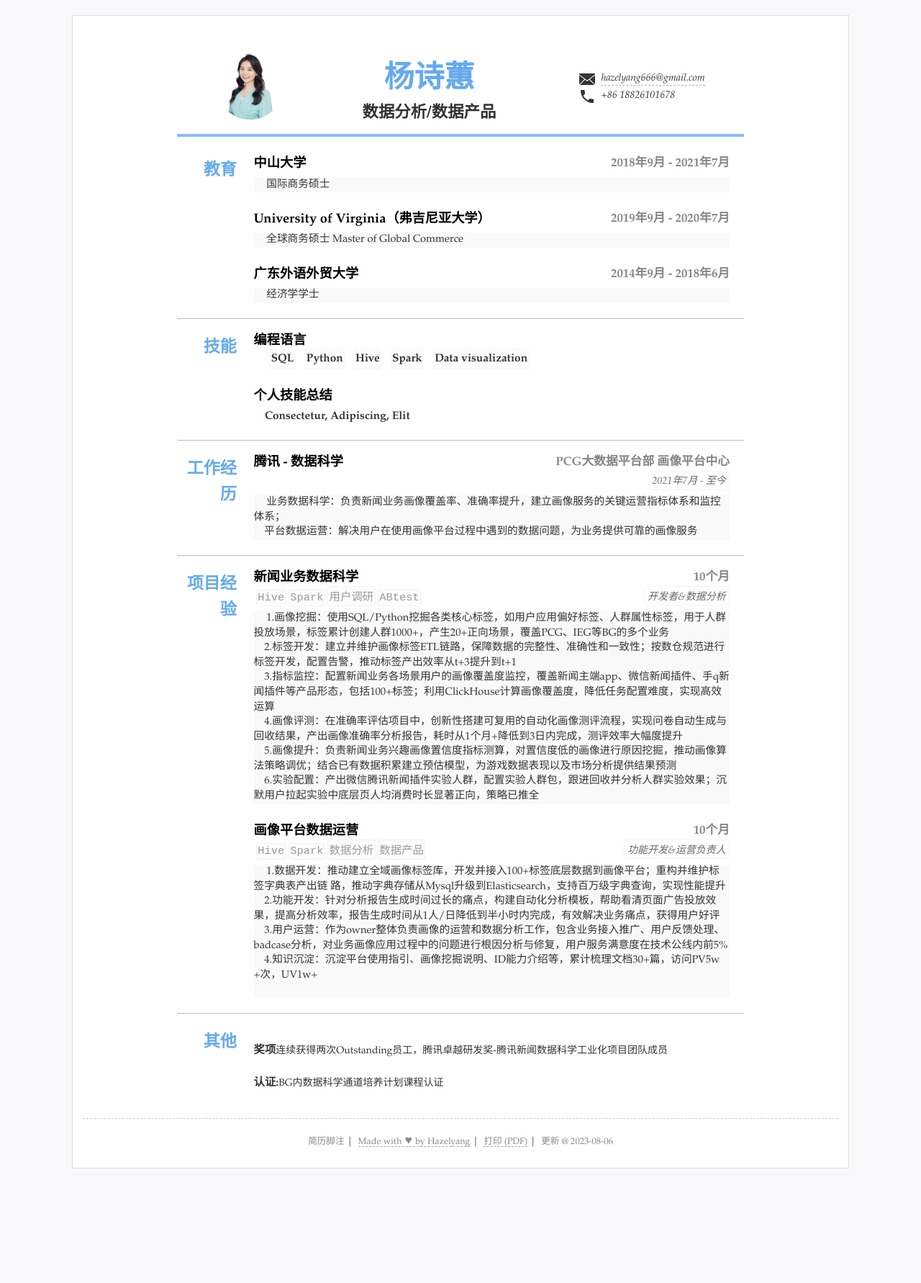
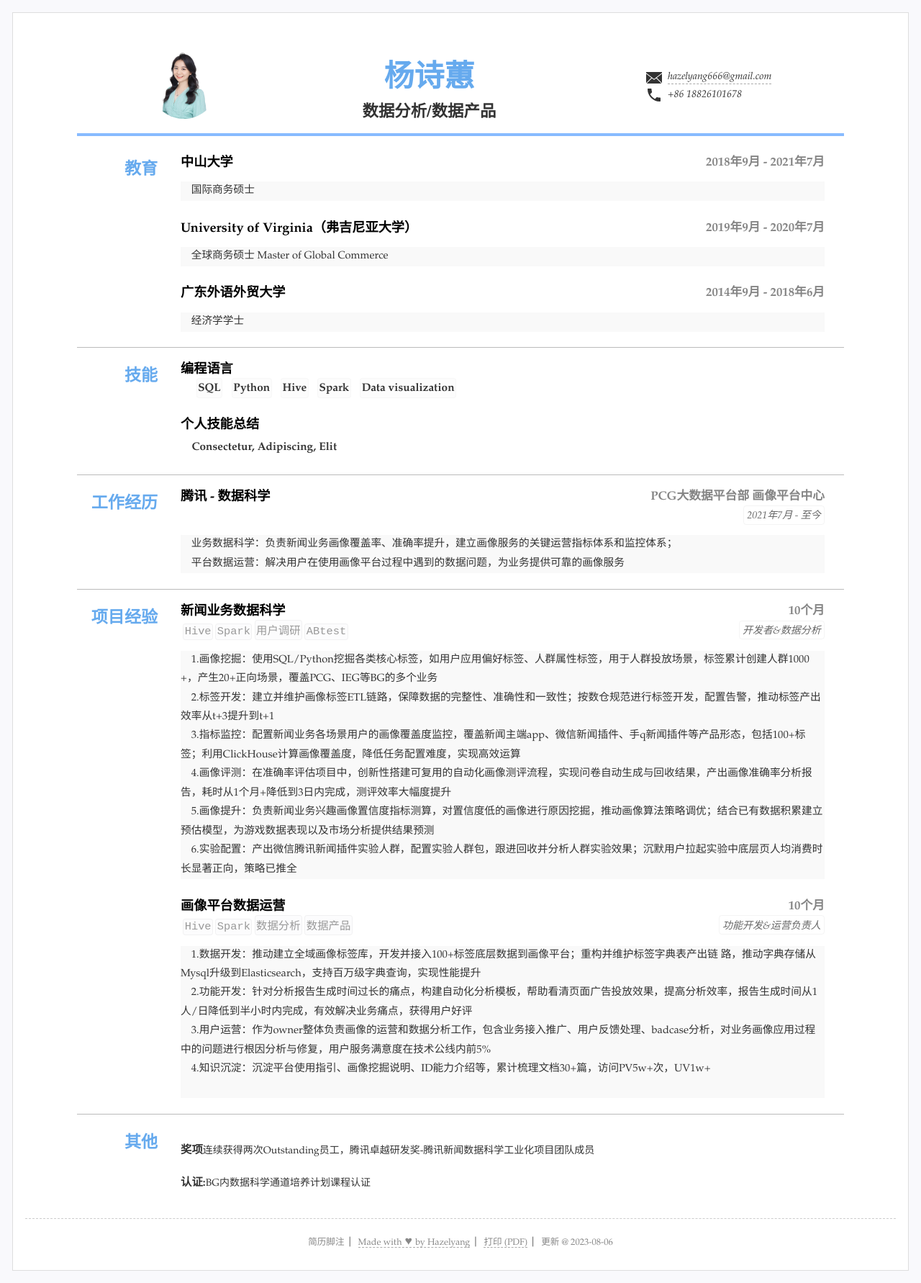
Before and after one commit to kyod-bu/cv, a Jekyll site: the page built from index.html, in a window 1280 px wide. Shown: the whole page at 72% size. Built offline with Jekyll 4.4.1, drawn with Linux system fonts in a browser that asks for light colours; before the commit the page ends 1644 px from its top, so only the background shows below that.

Commit message:
Update resume.scss

```diff
--- a/_sass/resume.scss
+++ b/_sass/resume.scss
@@ -17,7 +17,7 @@ $other_bg: rgba(238, 238, 238, .2);
 html {
   width: 100%;
   font-size: 14px;
-  padding: 1.5em;
+  padding: 1.2em;
   background-color: $bg_color;
   overflow-y: scroll;
   @include box-sizing();
@@ -28,10 +28,10 @@ html {
 }
 
 body {
-  max-width: 75em;
+  max-width: 78m;
   text-align: center;
   margin: 0 auto;
-  padding: 1em;
+  padding: 1.2em;
   background-color: $paper_color;
   border: 1px solid #dedede;
   color: $default_color;
@@ -66,7 +66,7 @@ a {
 header,
 main {
   display: block;
-  width: 75%;
+  width: 88%;
   margin: auto;
 }
 
@@ -162,7 +162,7 @@ section {
   h2 {
     width: $subject-width - 1%;
     margin-right: 1%;
-    font-size: 1.3em;
+    font-size: 1.2em;
     text-align: right;
     font-weight: 900;
     color: #6ae;
@@ -195,7 +195,7 @@ section {
   .summary {
     font-size: 1.1em;
     margin: .3em 0 0 1em;
-    line-height: 1.5em;
+    line-height: 2em;
     font-weight: 600;
   }
 
@@ -284,9 +284,9 @@ code {
 
 .detail {
   font-size: 1.05em;
-  margin: .5em 0;
-  text-indent: 1.2em;
-  line-height: 1.4em;
+  margin: 1em 0;
+  text-indent: 1em;
+  line-height: 1.8em;
   font-weight: 400;
   background: $detail_bg;
   word-wrap: break-word;
```
